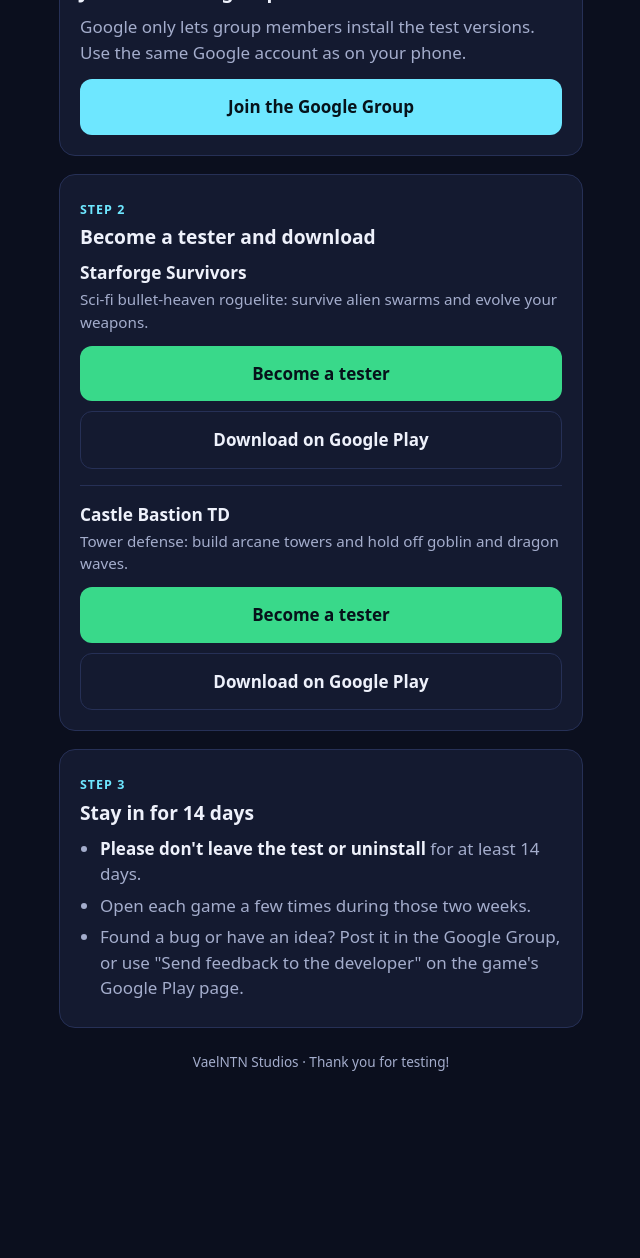
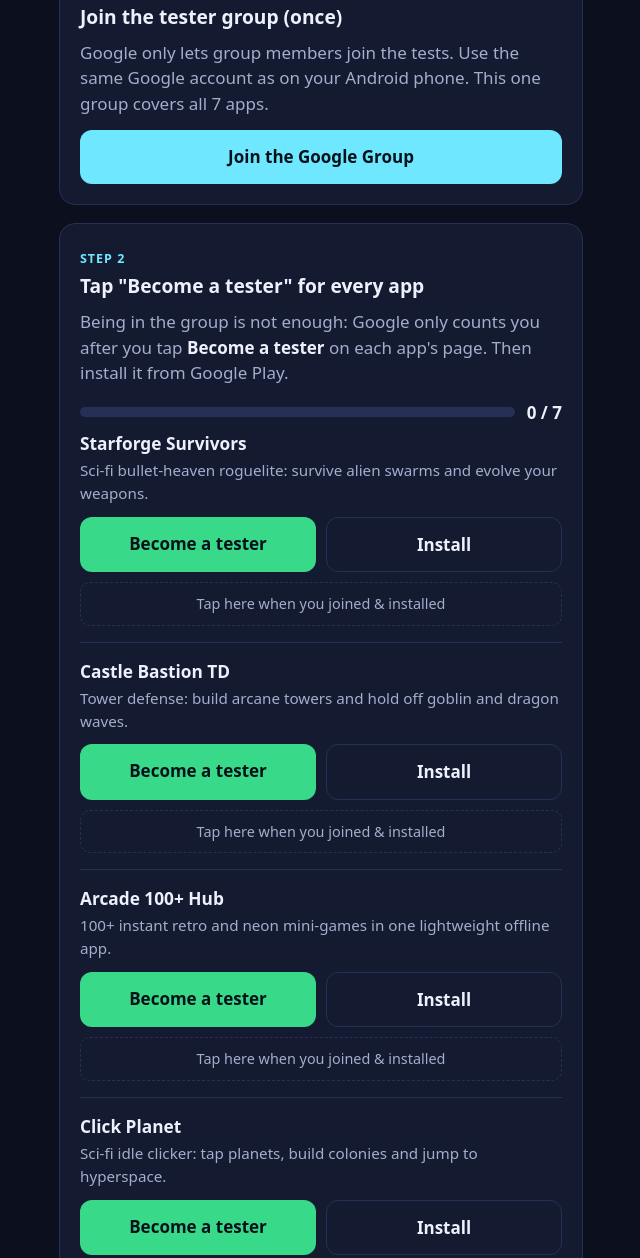
Before and after one commit to VaelNTN/testers, a plain HTML site: page index.html in a window 1280 px wide. Shown: the part 216-1474 px from the top of the page, without its empty margins (319-959 px from the left). Before the commit the page ends 1336 px from the top, so only its background shows below. Drawn offline with Linux system fonts and the light colour scheme.

Commit message:
List all 7 apps in closed testing with per-app checklist
Co-Authored-By: Claude Opus 5.5 <noreply@anthropic.com>

```diff
--- a/index.html
+++ b/index.html
@@ -4,7 +4,7 @@
 <meta charset="utf-8">
 <meta name="viewport" content="width=device-width, initial-scale=1">
 <title>VaelNTN Games – Become a Tester</title>
-<meta name="description" content="Join the VaelNTN closed test on Google Play. Two taps: join the group, then pick a game.">
+<meta name="description" content="Join the VaelNTN closed tests on Google Play: join one group, then tap 'Become a tester' for each app.">
 <style>
   :root { --bg:#0b0f1e; --card:#141a30; --line:#263056; --text:#eef1fb; --dim:#a4adcc; --accent:#6ee7ff; --go:#39d98a; }
   * { box-sizing:border-box; }
@@ -16,15 +16,23 @@
   .step { display:inline-block; font-size:.78rem; letter-spacing:.08em; text-transform:uppercase; color:var(--accent); font-weight:700; margin-bottom:4px; }
   h2 { font-size:1.2rem; margin:0 0 8px; }
   p { margin:0 0 14px; color:var(--dim); }
-  a.btn { display:block; text-align:center; text-decoration:none; font-weight:700; padding:15px 16px; border-radius:12px; background:var(--accent); color:#06121a; }
+  a.btn { display:block; text-align:center; text-decoration:none; font-weight:700; padding:14px 16px; border-radius:12px; background:var(--accent); color:#06121a; }
   a.btn.go { background:var(--go); }
   a.btn.ghost { background:transparent; color:var(--text); border:1px solid var(--line); }
-  a.btn:focus-visible { outline:3px solid #fff; outline-offset:2px; }
+  a.btn:focus-visible, button:focus-visible { outline:3px solid #fff; outline-offset:2px; }
+  .progress { display:flex; align-items:center; gap:12px; margin:0 0 6px; font-weight:700; }
+  .bar { flex:1; height:10px; background:var(--line); border-radius:99px; overflow:hidden; }
+  .bar span { display:block; height:100%; width:0; background:var(--go); transition:width .3s; }
   .game { border-top:1px solid var(--line); padding-top:16px; margin-top:16px; }
-  .game:first-of-type { border-top:0; padding-top:0; margin-top:0; }
-  .game h3 { margin:0 0 2px; font-size:1.08rem; }
+  .game:first-child { border-top:0; padding-top:0; margin-top:0; }
+  .game h3 { margin:0 0 2px; font-size:1.08rem; display:flex; align-items:center; gap:8px; }
+  .game h3 .tag { font-size:.72rem; font-weight:700; color:#06121a; background:var(--go); border-radius:99px; padding:2px 8px; display:none; }
+  .game.done h3 .tag { display:inline-block; }
+  .game.done { opacity:.6; }
   .game p { margin-bottom:12px; font-size:.95rem; }
-  .row { display:grid; gap:10px; }
+  .row { display:grid; grid-template-columns:1fr 1fr; gap:10px; }
+  .check { margin-top:10px; width:100%; padding:10px; border-radius:10px; border:1px dashed var(--line); background:transparent; color:var(--dim); font:inherit; font-size:.9rem; cursor:pointer; }
+  .game.done .check { color:var(--go); border-color:var(--go); }
   ul { margin:0; padding-left:20px; color:var(--dim); }
   li { margin-bottom:6px; }
   strong { color:var(--text); }
@@ -34,36 +42,21 @@
 <body>
 <main>
   <h1>Help test VaelNTN games</h1>
-  <p class="lead">Free Android games in closed testing on Google Play. It takes about two minutes to join.</p>
+  <p class="lead">7 free Android apps in closed testing on Google Play. Each app needs 12 testers for 14 days before it can launch – joining all 7 takes about 5 minutes.</p>
 
   <section>
     <span class="step">Step 1</span>
-    <h2>Join the tester group</h2>
-    <p>Google only lets group members install the test versions. Use the same Google account as on your phone.</p>
+    <h2>Join the tester group (once)</h2>
+    <p>Google only lets group members join the tests. Use the same Google account as on your Android phone. This one group covers all 7 apps.</p>
     <a class="btn" href="https://groups.google.com/g/vaelntn-games-testers">Join the Google Group</a>
   </section>
 
   <section>
     <span class="step">Step 2</span>
-    <h2>Become a tester and download</h2>
-
-    <div class="game">
-      <h3>Starforge Survivors</h3>
-      <p>Sci-fi bullet-heaven roguelite: survive alien swarms and evolve your weapons.</p>
-      <div class="row">
-        <a class="btn go" href="https://play.google.com/apps/testing/com.vaelntn.starforgesurvivors">Become a tester</a>
-        <a class="btn ghost" href="https://play.google.com/store/apps/details?id=com.vaelntn.starforgesurvivors">Download on Google Play</a>
-      </div>
-    </div>
-
-    <div class="game">
-      <h3>Castle Bastion TD</h3>
-      <p>Tower defense: build arcane towers and hold off goblin and dragon waves.</p>
-      <div class="row">
-        <a class="btn go" href="https://play.google.com/apps/testing/com.castlebastion.td">Become a tester</a>
-        <a class="btn ghost" href="https://play.google.com/store/apps/details?id=com.castlebastion.td">Download on Google Play</a>
-      </div>
-    </div>
+    <h2>Tap "Become a tester" for every app</h2>
+    <p>Being in the group is not enough: Google only counts you after you tap <strong>Become a tester</strong> on each app's page. Then install it from Google Play.</p>
+    <div class="progress"><div class="bar"><span id="bar"></span></div><span id="count">0 / 7</span></div>
+    <div id="games"></div>
   </section>
 
   <section>
@@ -71,12 +64,48 @@
     <h2>Stay in for 14 days</h2>
     <ul>
       <li><strong>Please don't leave the test or uninstall</strong> for at least 14 days.</li>
-      <li>Open each game a few times during those two weeks.</li>
-      <li>Found a bug or have an idea? Post it in the Google Group, or use "Send feedback to the developer" on the game's Google Play page.</li>
+      <li>Open each app a few times during those two weeks.</li>
+      <li>Found a bug or have an idea? Post it in the Google Group, or use "Send feedback to the developer" on the app's Google Play page.</li>
     </ul>
   </section>
 
   <footer>VaelNTN Studios · Thank you for testing!</footer>
 </main>
+<script>
+  const apps = [
+    ['com.vaelntn.starforgesurvivors', 'Starforge Survivors', 'Sci-fi bullet-heaven roguelite: survive alien swarms and evolve your weapons.'],
+    ['com.castlebastion.td', 'Castle Bastion TD', 'Tower defense: build arcane towers and hold off goblin and dragon waves.'],
+    ['com.arcade100hub.game', 'Arcade 100+ Hub', '100+ instant retro and neon mini-games in one lightweight offline app.'],
+    ['com.clickplanet.game', 'Click Planet', 'Sci-fi idle clicker: tap planets, build colonies and jump to hyperspace.'],
+    ['com.bestgpsthereis.app', 'Road Mapper', 'Turn-by-turn GPS navigation for walking, cycling, cars and trucks.'],
+    ['com.aivirusworld.game', 'AI VIRUSWORLD', 'Turn-based cyber strategy: lead a rogue AI and infect the world.'],
+    ['com.pockettanksduel.game', 'Matey Tanks', 'Artillery duels: set your angle and power and blast rival tanks.'],
+  ];
+  const KEY = 'vaelntn-tester-done';
+  const done = new Set(JSON.parse(localStorage.getItem(KEY) || '[]'));
+  const box = document.getElementById('games');
+  function render() {
+    box.innerHTML = '';
+    for (const [pkg, name, desc] of apps) {
+      const d = document.createElement('div');
+      d.className = 'game' + (done.has(pkg) ? ' done' : '');
+      d.innerHTML = `<h3>${name}<span class="tag">done</span></h3><p>${desc}</p>
+        <div class="row">
+          <a class="btn go" href="https://play.google.com/apps/testing/${pkg}" target="_blank" rel="noopener">Become a tester</a>
+          <a class="btn ghost" href="https://play.google.com/store/apps/details?id=${pkg}" target="_blank" rel="noopener">Install</a>
+        </div>
+        <button class="check" type="button">${done.has(pkg) ? '✓ Joined & installed' : 'Tap here when you joined & installed'}</button>`;
+      d.querySelector('.check').onclick = () => {
+        done.has(pkg) ? done.delete(pkg) : done.add(pkg);
+        localStorage.setItem(KEY, JSON.stringify([...done]));
+        render();
+      };
+      box.appendChild(d);
+    }
+    document.getElementById('count').textContent = done.size + ' / ' + apps.length;
+    document.getElementById('bar').style.width = (100 * done.size / apps.length) + '%';
+  }
+  render();
+</script>
 </body>
 </html>
```
